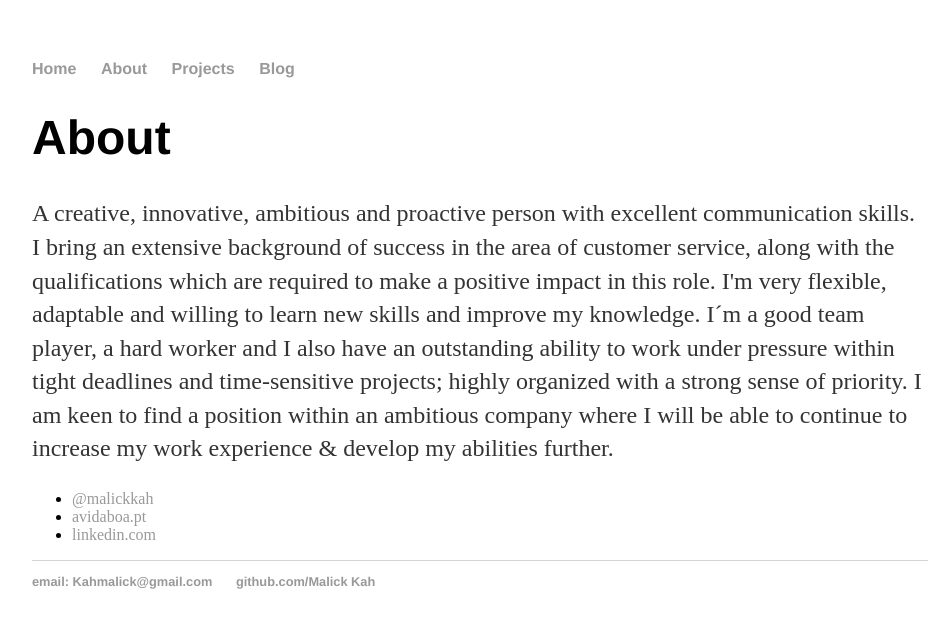
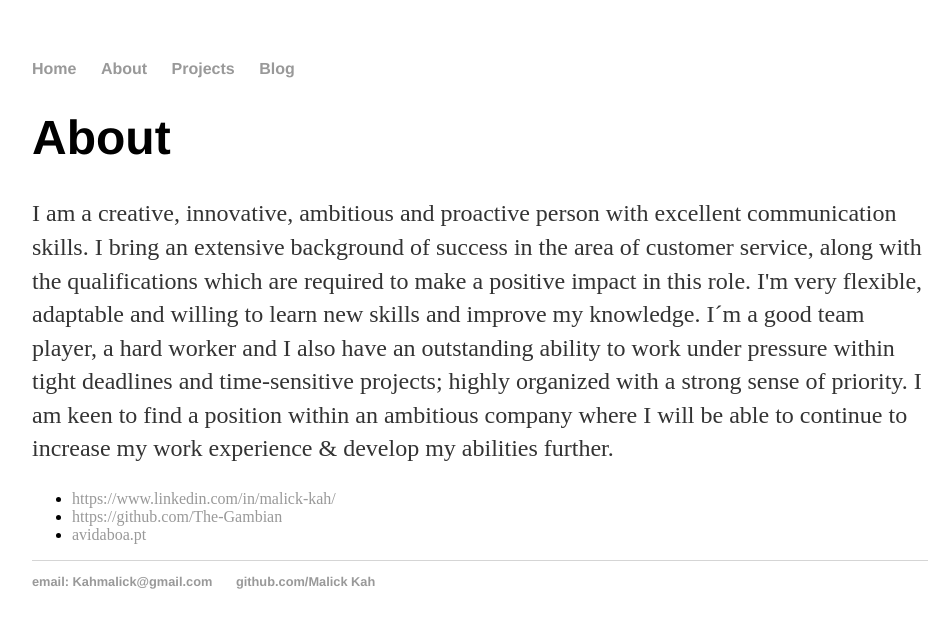
Before and after one commit to The-Gambian/The-Gambian.github.io, a Jekyll site: the page built from about/index.html, in a window 1280 px wide. Shown: the top 628 px of the page, without its empty margins (160-1112 px from the left). Built offline with Jekyll 4.4.1, drawn with Linux system fonts in a browser that asks for light colours.

Commit message:
Update index.html

```diff
--- a/about/index.html
+++ b/about/index.html
@@ -5,11 +5,11 @@
 
 		<div class="about">
 			<h1>About</h1>
-			<p>A creative, innovative, ambitious and proactive person with excellent communication skills. I bring an extensive background of success in the area of customer service, along with the qualifications which are required to make a positive impact in this role. I'm very flexible, adaptable and willing to learn new skills and improve my knowledge. I´m a good team player, a hard worker and I also have an outstanding ability to work under pressure within tight deadlines and time-sensitive projects; highly organized with a strong sense of priority.
+			<p>I am a creative, innovative, ambitious and proactive person with excellent communication skills. I bring an extensive background of success in the area of customer service, along with the qualifications which are required to make a positive impact in this role. I'm very flexible, adaptable and willing to learn new skills and improve my knowledge. I´m a good team player, a hard worker and I also have an outstanding ability to work under pressure within tight deadlines and time-sensitive projects; highly organized with a strong sense of priority.
 				I am keen to find a position within an ambitious company where I will be able to continue to increase my work experience & develop my abilities further.</p>
 			<ul class="contacts">
-				<li><a href="#">@malickkah</a></li>
+				<li><a href="#">https://www.linkedin.com/in/malick-kah/</a></li>
+				<li><a href="#">https://github.com/The-Gambian</a></li>
 				<li><a href="#">avidaboa.pt</a></li>
-				<li><a href="#">linkedin.com</a></li>
 				</ul>
 		</div>
```
